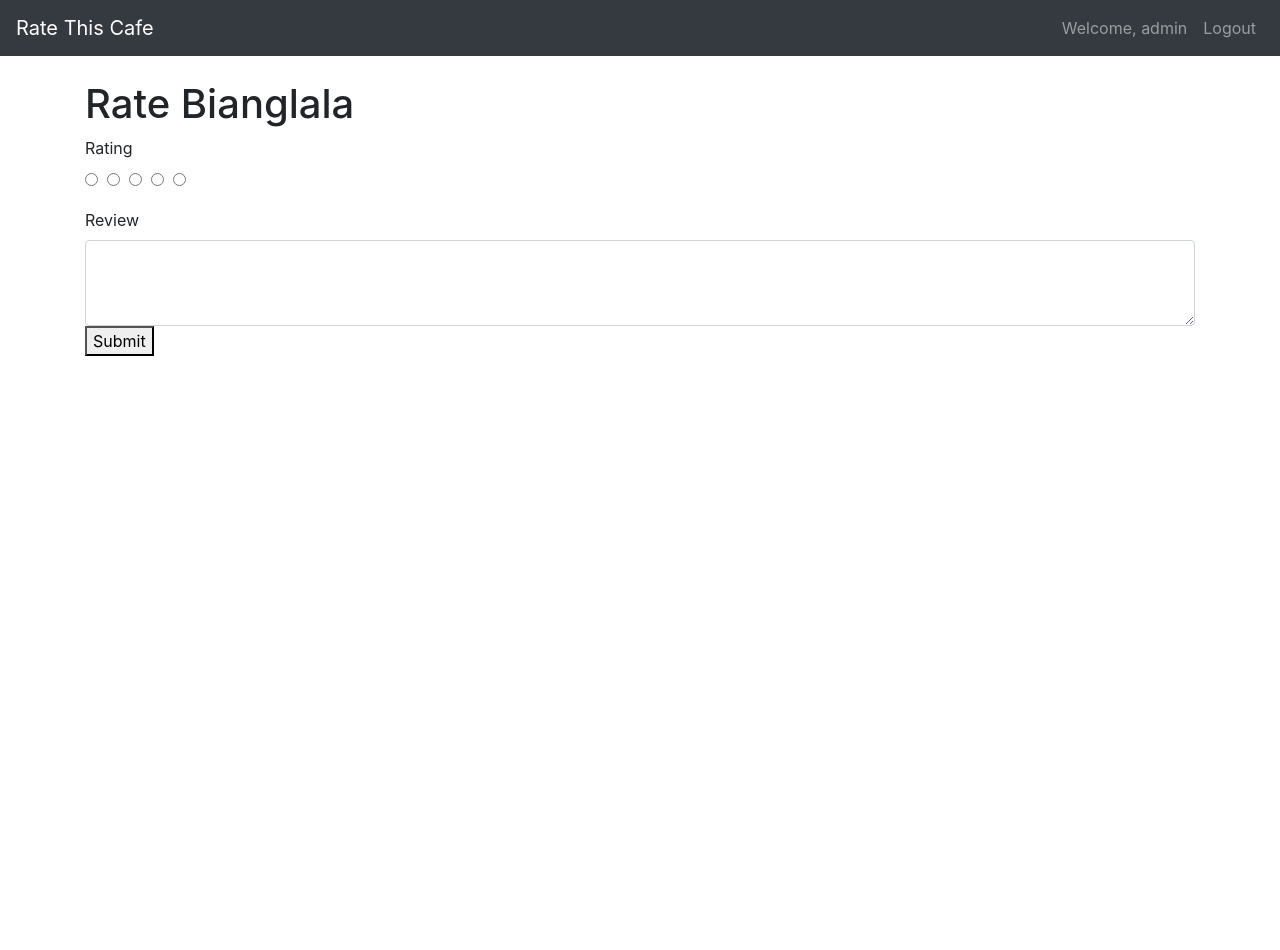
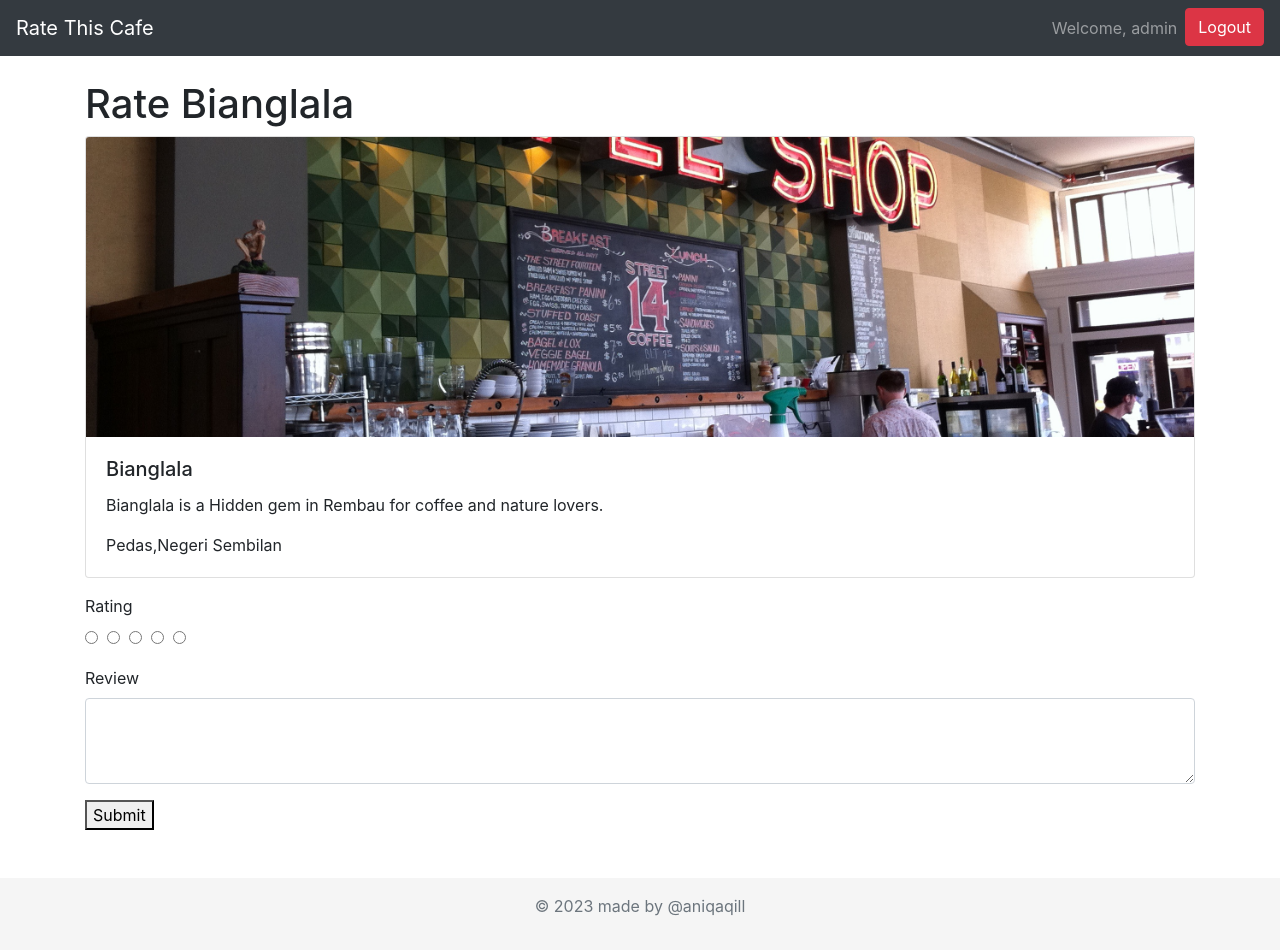
Before and after one commit to aniqaqill/coffeeshop, a Django app: page /rate_shop/1/ in a window 1280 px wide. Before the commit the page ends 356 px from the top, so only its background shows below. Run offline with Django 4.2, Linux system fonts and the light colour scheme; a user stored in the database is signed in; data comes from the database, SQL or seed files in the repository; both versions use the stored data as it was after the commit; some libraries are stand-ins or nearby versions.

Commit message:
fix rating pages

```diff
--- a/projectcoffee/coffeeshoplist/templates/base.html
+++ b/projectcoffee/coffeeshoplist/templates/base.html
@@ -31,20 +31,43 @@
             <a class="nav-link">Welcome, {{ user.username }}</a>
           </li>
           <li class="nav-item">
-            <a class="nav-link" href="{% url 'logout' %}?next=/accounts/login/"
-              >Logout</a
+            <a
+              class="btn btn-danger"
+              href="{% url 'logout' %}?next=/accounts/login/"
             >
+              Logout
+            </a>
             {% else %}
           </li>
           <li class="nav-item {% block login_active %}{% endblock %}">
-            <a class="nav-link" href="{% url 'login' %}">Login</a>
+            <a type="button" class="btn btn-success" href="{% url 'login' %}">
+              Login
+            </a>
           </li>
           {% endif %}
         </ul>
       </div>
     </nav>
+    <container
+      ><div class="container mt-4">
+        {% block content %}{% endblock %}
+      </div></container
+    >
 
-    <div class="container mt-4">{% block content %}{% endblock %}</div>
+    <style>
+      footer {
+        position: relative;
+        bottom: 0;
+        width: 100%;
+        background-color: #f5f5f5;
+        text-align: center;
+      }
+    </style>
+
+    <!-- footer -->
+    <footer class="py-3 footer mt-5">
+      <p class="text-center text-muted">&copy; 2023 made by @aniqaqill</p>
+    </footer>
 
     <!-- Optional JavaScript -->
     <!-- jQuery first, then Popper.js, then Bootstrap JS -->
--- a/projectcoffee/coffeeshoplist/templates/coffeeshoplist.html
+++ b/projectcoffee/coffeeshoplist/templates/coffeeshoplist.html
@@ -9,7 +9,7 @@
     <h1>Coffee Shop List</h1>
     <ul class="d-flex flex-wrap">
       {% for coffee_shop in coffee_shops %}
-      <div class="card mx-2 my-2" style="width: 18rem">
+      <div class="card mx-2 my-2" style="width: 20rem">
         <img
           src="{{ coffee_shop.image.url }}"
           class="card-img-top"
@@ -34,6 +34,8 @@
       </div>
       {% endfor %}
     </ul>
+    <!-- Make a section where user can submit cafe application form -->
+    <!-- <h1 class="">Submit a Cafe</h1> -->
     {% endblock %}
   </body>
 </html>
--- a/projectcoffee/coffeeshoplist/templates/rate_shop.html
+++ b/projectcoffee/coffeeshoplist/templates/rate_shop.html
@@ -1,5 +1,27 @@
-{% extends 'base.html' %} {% block content %}
+{% extends 'base.html' %}
+<DOCTYPE html>
+  <html>
+    <head>
+      <title>Coffee Shop List</title>
+    </head>
+    <body>
+      {% block content %}
       <h1>Rate {{ coffee_shop.name }}</h1>
+      <div class="card mb-3">
+        <img
+          src="{{ coffee_shop.image.url }}"
+          class="card-img-top"
+          alt="{{ coffee_shop.name }}"
+          style="height: 300px; object-fit: cover"
+        />
+        <div class="card-body">
+          <h5 class="card-title">{{ coffee_shop.name }}</h5>
+          <p class="card-text">
+            {{ coffee_shop.name }} is a {{ coffee_shop.description }}.
+          </p>
+          <p class="card-text">{{ coffee_shop.address }}</p>
+        </div>
+      </div>
       <form method="post">
         {% csrf_token %}
         <div class="form-group">
@@ -16,7 +38,6 @@
             <input type="radio" name="rating" id="star5" value="5" />
             <label for="star5" class="fa fa-star"></label>
           </div>
-    <!-- {{ form.as_p }} -->
         </div>
         <!-- review -->
         <div class="form-group">
@@ -27,7 +48,11 @@
             name="review"
             rows="3"
           ></textarea>
+        </div>
 
         <button type="submit">Submit</button>
       </form>
       {% endblock %}
+    </body>
+  </html>
+</DOCTYPE>
```
Also changed, not shown: projectcoffee/db.sqlite3. Lines whose indentation alone changed are shown as unchanged.
